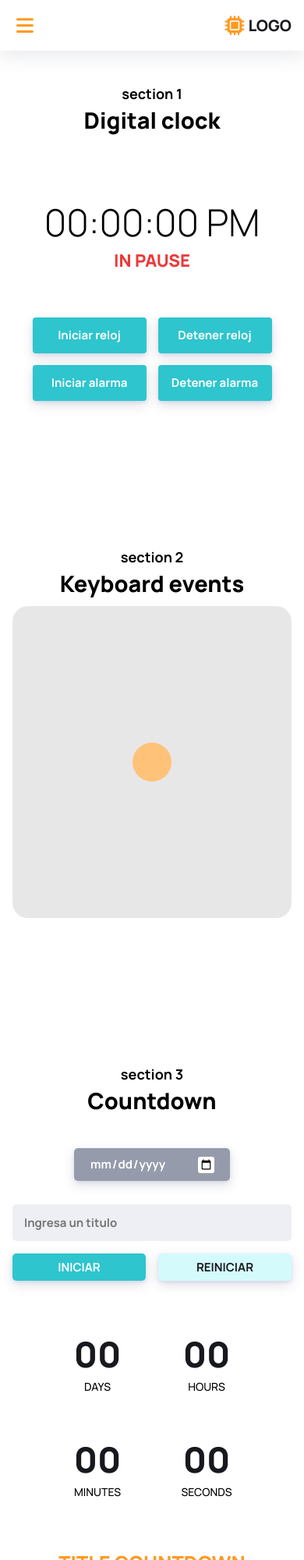
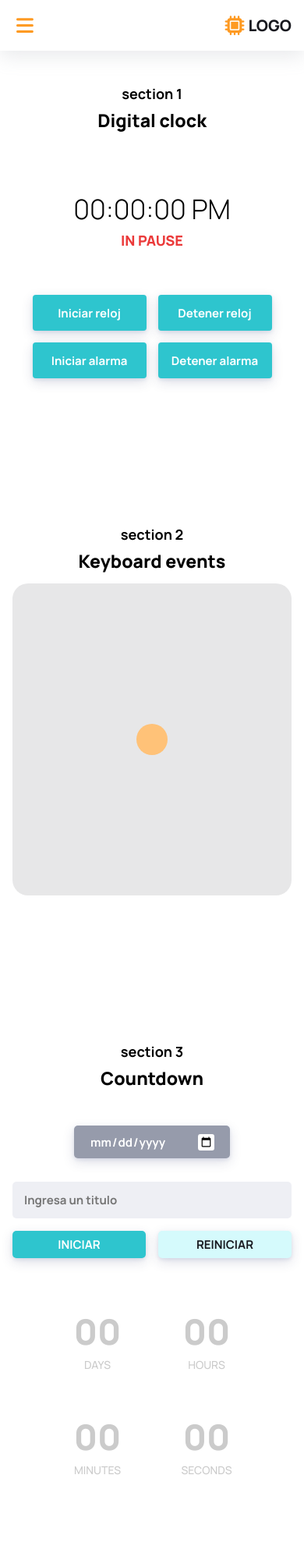
Before and after one commit to 80asv/DOM-projects, a plain HTML site: page index.html in a window 390 px wide. Shown: the top 2000 px of the page at 78% size. Drawn offline with Linux system fonts and the light colour scheme.

Commit message:
reconfig responsive design

```diff
--- a/css/styles.css
+++ b/css/styles.css
@@ -521,10 +521,13 @@ p.pause.hidden{
     height: 197px;
 }
 
+.box > span{
+    color: rgb(203 203 203);
+}
+
 .container-countdown .box span:first-child{
     font-weight: 800;
     font-size: 72px;
-    color: var(--color-text);
 }
 
 .container-countdown .box span:last-child{
@@ -641,7 +644,7 @@ p.pause.hidden{
     }
 
     .container-titles h3{
-        font-size: 1.8em;
+        font-size: 23px;
         line-height: 18px;
     }
 
@@ -657,11 +660,12 @@ p.pause.hidden{
     }
 
     .container-section .reloj{
-        font-size: 3em;
+        font-size: 35px;
         margin-bottom: 5px;
     }
 
     .container-clock p.pause{
+        font-size: 18px;
         margin-bottom: 20px;
         margin-top: 5px;
     }
@@ -676,6 +680,15 @@ p.pause.hidden{
     .container-section .container-btn__clock{
         gap: 15px;
     }
+
+    /* <<---------------- section 2 --------------------> */
+
+
+    .stage .ball{
+        width: 40px; height: 40px;
+    }
+
+
 
 
     /* <<---------------- section 3 --------------------> */
@@ -699,7 +712,9 @@ p.pause.hidden{
     }
 
     .container-countdown{
-        flex-wrap:wrap;
+        display: grid;
+        grid-template-columns: repeat(2, 1fr);
+        grid-template-rows: 1fr;
         margin-bottom: 40px;
         row-gap: 10px;
     }
--- a/index.html
+++ b/index.html
@@ -139,7 +139,7 @@
             </div>
 
             <div class="container-title-countdown">
-                <span class="title-countdown">TITLE COUNTDOWN</span>
+                <span class="title-countdown"></span>
             </div>
             <br>
             <br>
--- a/js/countdown.js
+++ b/js/countdown.js
@@ -38,7 +38,7 @@ export function countdown(playCount, stopCount, dd, hh, mm, ss, title){
                 $hours.textContent = `${hours}`;
                 $minutes.textContent = `${minutes}`;
                 $seconds.textContent = `${seconds}`;
-
+                d.querySelectorAll('.box span').forEach(e => e.style.color = '#000');
            }, 1000);
 
         })
@@ -83,6 +83,8 @@ export function countdown(playCount, stopCount, dd, hh, mm, ss, title){
                 $hours.textContent = `${hours}`;
                 $minutes.textContent = `${minutes}`;
                 $seconds.textContent = `${seconds}`;
+                d.querySelectorAll('.box span').forEach(e => e.style.color = '#000');
+
            }, 1000);
 
 
@@ -95,11 +97,12 @@ export function countdown(playCount, stopCount, dd, hh, mm, ss, title){
             d.querySelector(".input-title").value = '';
             d.querySelector(".input-date").disabled = false;
             d.querySelector(playCount).disabled = false;
-            d.querySelector(title).classList.add('close');
+            d.querySelector(title).innerHTML = '';
             $days.textContent = `00`;
             $hours.textContent = `00`;
             $minutes.textContent = `00`;
             $seconds.textContent = `00`;
+            d.querySelectorAll('.box span').forEach(e => e.style.color = 'rgb(203 203 203)');
        }
 
     });
```
